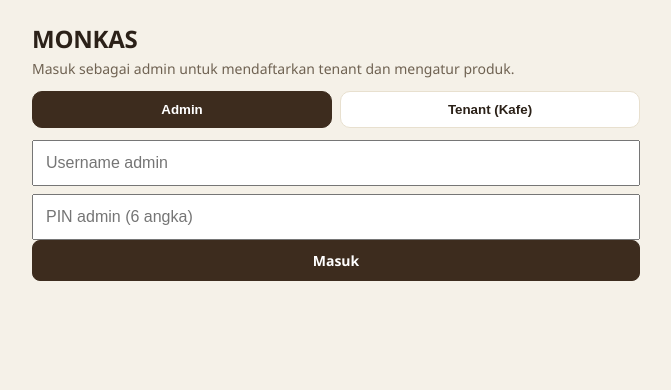
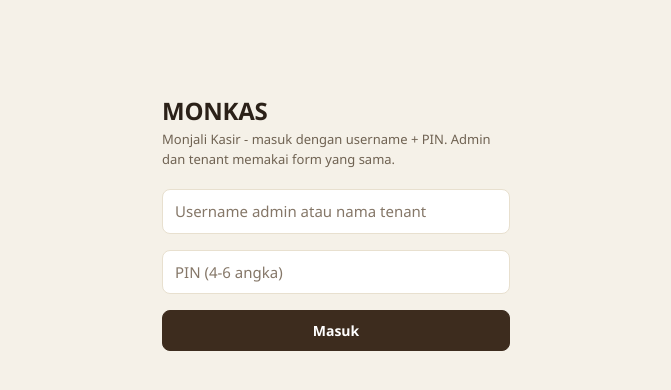
Before and after one commit to ArjunaSinaga/monkas, a Next.js app: page / in a window 1280 px wide. Shown: the top 390 px of the page, without its empty margins (304-975 px from the left). Built offline with nearby package versions, Linux system fonts and the light colour scheme; no server answers.

Commit message:
feat(auth): login 1 form (username + PIN, auto-deteksi admin/tenant) + validasi nama tenant unik & bukan username admin

```diff
--- a/app/admin/page.jsx
+++ b/app/admin/page.jsx
@@ -99,7 +99,13 @@ export default function AdminTenantsPage() {
     if (!qris.trim()) {
       setMsg("Foto QRIS belum diisi (boleh kosong dulu, bisa diisi nanti).");
     }
+    // Validasi: nama tenant unik + tidak boleh sama dengan username admin
+    // (kalau sama, login auto-deteksi akan salah masuk sebagai admin)
     const db = supabase();
+    const { data: dupTenant } = await db.from("tenants").select("id").eq("name", name.trim()).maybeSingle();
+    if (dupTenant) { setMsg("Nama tenant sudah dipakai."); return; }
+    const { data: adminNameRow } = await db.from("admins").select("id").eq("username", name.trim()).maybeSingle();
+    if (adminNameRow) { setMsg("Nama tenant tidak boleh sama dengan username admin."); return; }
     const h = hashPin(pin.trim());
     const { error } = await db.from("tenants").insert({
       name: name.trim(),
--- a/app/page.jsx
+++ b/app/page.jsx
@@ -11,58 +11,81 @@ const LOCK_MS = 5 * 60 * 1000;
 
 export default function LoginPage() {
   const [username, setUsername] = useState("");
-  const [password, setPassword] = useState("");
+  const [pin, setPin] = useState("");
   const [error, setError] = useState("");
   const [busy, setBusy] = useState(false);
-  const [mode, setMode] = useState("admin");
   const router = useRouter();
+
+  function noteFail() {
+    try {
+      const rec = JSON.parse(localStorage.getItem(FAIL_KEY) || "null") || { n: 0, until: 0 };
+      rec.n = (rec.n || 0) + 1;
+      if (rec.n >= MAX_FAIL) {
+        rec.until = Date.now() + LOCK_MS;
+        rec.n = 0;
+      }
+      localStorage.setItem(FAIL_KEY, JSON.stringify(rec));
+    } catch {}
+  }
 
   async function handleSubmit(e) {
     e.preventDefault();
-    if (!username.trim() || !password) {
-      setError("Username dan password wajib diisi.");
+    if (!username.trim() || !pin) {
+      setError("Username dan PIN wajib diisi.");
+      return;
+    }
+    // Lockout: 5x gagal -> kunci 5 menit
+    try {
+      const rec = JSON.parse(localStorage.getItem(FAIL_KEY) || "null");
+      if (rec && rec.until && Date.now() < rec.until) {
+        const sisa = Math.ceil((rec.until - Date.now()) / 1000);
+        setError("Terlalu banyak percobaan. Coba lagi dalam " + sisa + " detik.");
+        return;
+      }
+    } catch {}
+    if (!/^\d{4,6}$/.test(pin)) {
+      setError("PIN harus 4-6 angka.");
       return;
     }
     setError("");
     setBusy(true);
     try {
       const db = supabase();
+      const name = username.trim();
 
-      // 1. Coba sebagai admin
-      const ah = await hashPassword(password);
+      // 1. Admin? (username admin + PIN 6 angka)
+      const ah = await hashPassword(pin);
       const { data: admin, error: aErr } = await db
         .from("admins")
         .select("id,username")
-        .eq("username", username.trim())
+        .eq("username", name)
         .eq("password_hash", ah)
         .limit(1)
         .maybeSingle();
       if (aErr) throw aErr;
-      try { localStorage.removeItem(FAIL_KEY); } catch {}
       if (admin) {
+        try { localStorage.removeItem(FAIL_KEY); } catch {}
         setAdminSession({ admin_id: admin.id, username: admin.username, login_at: Date.now() });
         router.push("/admin");
         return;
       }
 
-      // 2. Coba sebagai tenant (username = nama tenant, password = PIN)
-      if (!/^\d{4,6}$/.test(password)) {
-        setError("Username atau password salah.");
-        return;
-      }
-      const ph = await hashPin(password);
+      // 2. Tenant? (nama tenant + PIN)
+      const ph = await hashPin(pin);
       const { data: tenant, error: tErr } = await db
         .from("tenants")
         .select("id,name")
-        .eq("name", username.trim())
+        .eq("name", name)
         .eq("pin_hash", ph)
         .limit(1)
         .maybeSingle();
       if (tErr) throw tErr;
       if (!tenant) {
-        setError("Username atau password salah.");
+        noteFail();
+        setError("Username atau PIN salah.");
         return;
       }
+      try { localStorage.removeItem(FAIL_KEY); } catch {}
       setSession({ tenant_id: tenant.id, tenant_name: tenant.name, login_at: Date.now() });
       router.push("/kasir");
     } catch (err) {
@@ -73,53 +96,30 @@ export default function LoginPage() {
   }
 
   return (
-    <main className="page">
+    <main className="page" style={{ maxWidth: 380, paddingTop: "12vh" }}>
       <h1>MONKAS</h1>
-      <p style={{ color: "#6f6252", fontSize: 14, marginTop: 4 }}>
-        {mode === "admin"
-          ? "Masuk sebagai admin untuk mendaftarkan tenant dan mengatur produk."
-          : "Masuk sebagai tenant (kafe) untuk memakai mesin kasir."}
+      <p className="muted" style={{ marginTop: 4 }}>
+        Monjali Kasir - masuk dengan username + PIN. Admin dan tenant memakai form yang sama.
       </p>
-      <div style={{ display: "flex", gap: 8, margin: "12px 0" }}>
-        <button
-          type="button"
-          onClick={() => { setMode("admin"); setError(""); }}
-          style={{
-            flex: 1, padding: "10px 12px", borderRadius: 10, cursor: "pointer", fontWeight: 600,
-            border: "1px solid " + (mode === "admin" ? "#3d2c1e" : "#e8e0cf"),
-            background: mode === "admin" ? "#3d2c1e" : "#fff",
-            color: mode === "admin" ? "#fff" : "#2b2118",
-          }}
-        >
-          Admin
-        </button>
-        <button
-          type="button"
-          onClick={() => { setMode("tenant"); setError(""); }}
-          style={{
-            flex: 1, padding: "10px 12px", borderRadius: 10, cursor: "pointer", fontWeight: 600,
-            border: "1px solid " + (mode === "tenant" ? "#3d2c1e" : "#e8e0cf"),
-            background: mode === "tenant" ? "#3d2c1e" : "#fff",
-            color: mode === "tenant" ? "#fff" : "#2b2118",
-          }}
-        >
-          Tenant (Kafe)
-        </button>
-      </div>
-      <form onSubmit={handleSubmit}>
+      <form onSubmit={handleSubmit} className="stack" style={{ marginTop: 20 }}>
         <input
-          placeholder={mode === "admin" ? "Username admin" : "Nama tenant (kafe)"}
+          className="field"
+          placeholder="Username admin atau nama tenant"
           value={username}
           onChange={(e) => setUsername(e.target.value)}
-          style={{ width: "100%", padding: 12, fontSize: 16, marginBottom: 8 }}
+          autoComplete="username"
+          autoCapitalize="none"
+          spellCheck={false}
         />
         <input
+          className="field"
           type="password"
           inputMode="numeric"
-          placeholder={mode === "admin" ? "PIN admin (6 angka)" : "PIN tenant (4-6 angka)"}
-          value={password}
-          onChange={(e) => setPassword(e.target.value)}
-          style={{ width: "100%", padding: 12, fontSize: 16 }}
+          maxLength={6}
+          placeholder="PIN (4-6 angka)"
+          value={pin}
+          onChange={(e) => setPin(e.target.value.replace(/\D/g, ""))}
+          autoComplete="current-password"
         />
         {error && <p className="msg msg-error">{error}</p>}
         <button type="submit" className="btn btn-primary btn-block" disabled={busy}>
```
